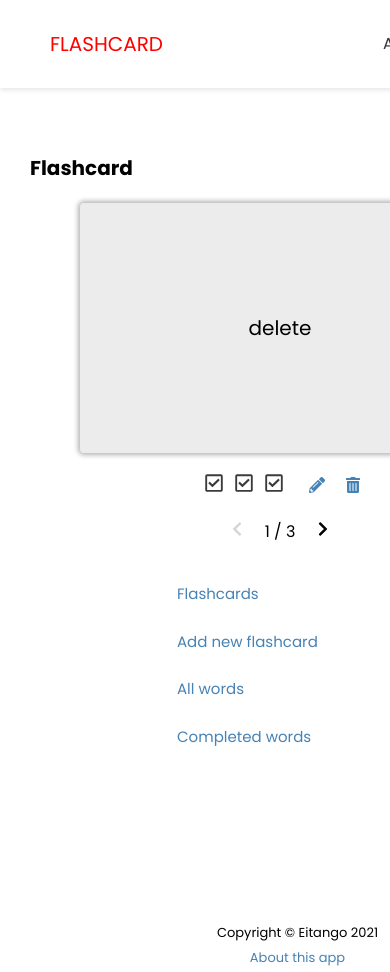
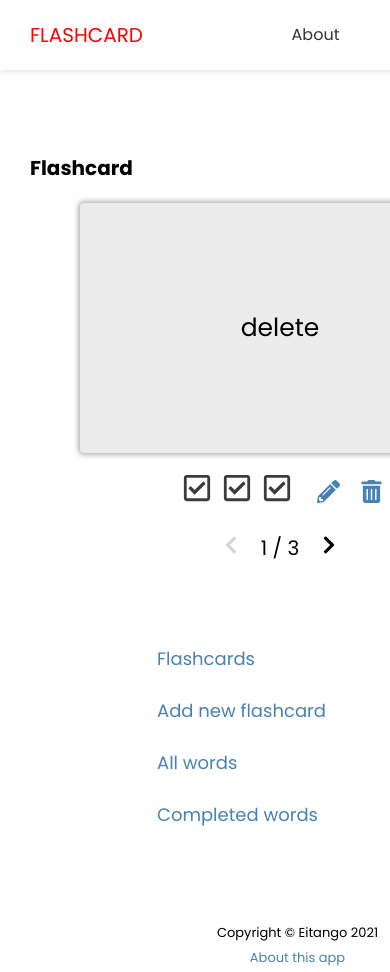
Before and after one commit to asa108/flashcard-frontend, a Next.js app: page /flashcards/sample in a window 390 px wide. Shown: the top 972 px of the page. Built offline with nearby package versions, Linux system fonts and the light colour scheme; no server answers.

Commit message:
adjusted style for mobile

```diff
--- a/styles/Flascard.module.css
+++ b/styles/Flascard.module.css
@@ -28,7 +28,7 @@
     position: absolute;
     padding: 1rem;
     backface-visibility: hidden;
-    font-size: 20px;
+    font-size: 25px;
 }
 
 .card .back{
@@ -53,6 +53,10 @@
     margin: 0 20px;
 }
 
+.icons .delete{
+    width: 100px;
+}
+
 @media (max-width: 768px) {
     .card {
         margin: auto;
@@ -64,4 +68,18 @@
         text-align: center;
         margin: 20px 0;
         }
+
+    .icons .checkicon {
+        width: 40px;
+        height: 30px;
         }
+
+    .icons .edit {
+        font-size: 23px;
+        }
+
+    .icons .delete{
+        font-size: 23px;
+        }
+
+    }
--- a/styles/FlashcardList.module.css
+++ b/styles/FlashcardList.module.css
@@ -17,3 +17,12 @@
     cursor: unset;
     color: rgb(214, 214, 214);
 }
+
+@media (max-width: 768px) {
+    .icons .arrow{
+    font-size: 20px;
+    }
+    .icons span{
+        font-size: 20px;
+    }
+}
--- a/styles/Header.module.css
+++ b/styles/Header.module.css
@@ -62,11 +62,16 @@
   }
 
   .header a {
-    margin:0 20px;
+  margin-right: 0px;
+}
+
+  .header li{
+    width: 145px;
   }
+
 
   .logo {
     margin: 20px 0;
-    margin-right: 180px;
+    margin-right: 100px;
   }
 }
--- a/styles/SideBar.module.css
+++ b/styles/SideBar.module.css
@@ -13,9 +13,9 @@
 
 @media (max-width: 768px) {
   .sidebar {
-    margin: 20px;
+    margin:auto;
     position: relative;
-    top: 470px;
+    top: 550px;
     left: 30%;
     z-index: 3;
   }
@@ -23,6 +23,6 @@
   .sidebar li{
     margin: 25px 40px;
     list-style-type: none;
-    font-size: 15px;
+    font-size: 18px;
 }
 }
```
Lines whose indentation alone changed are shown as unchanged.
